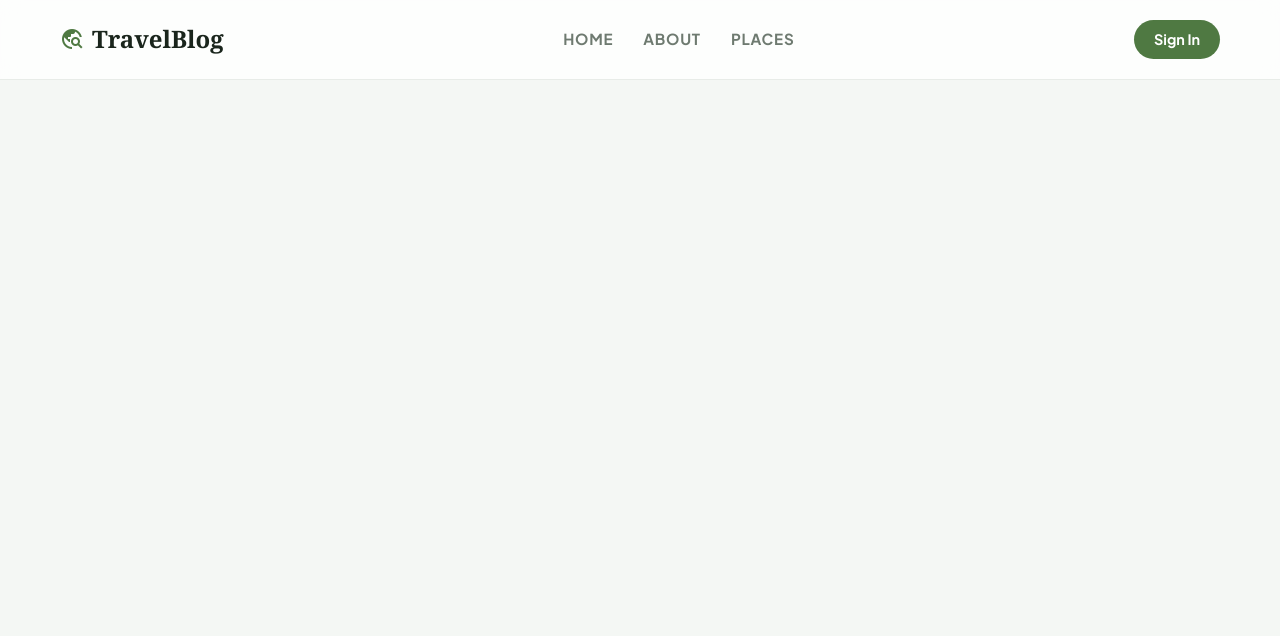
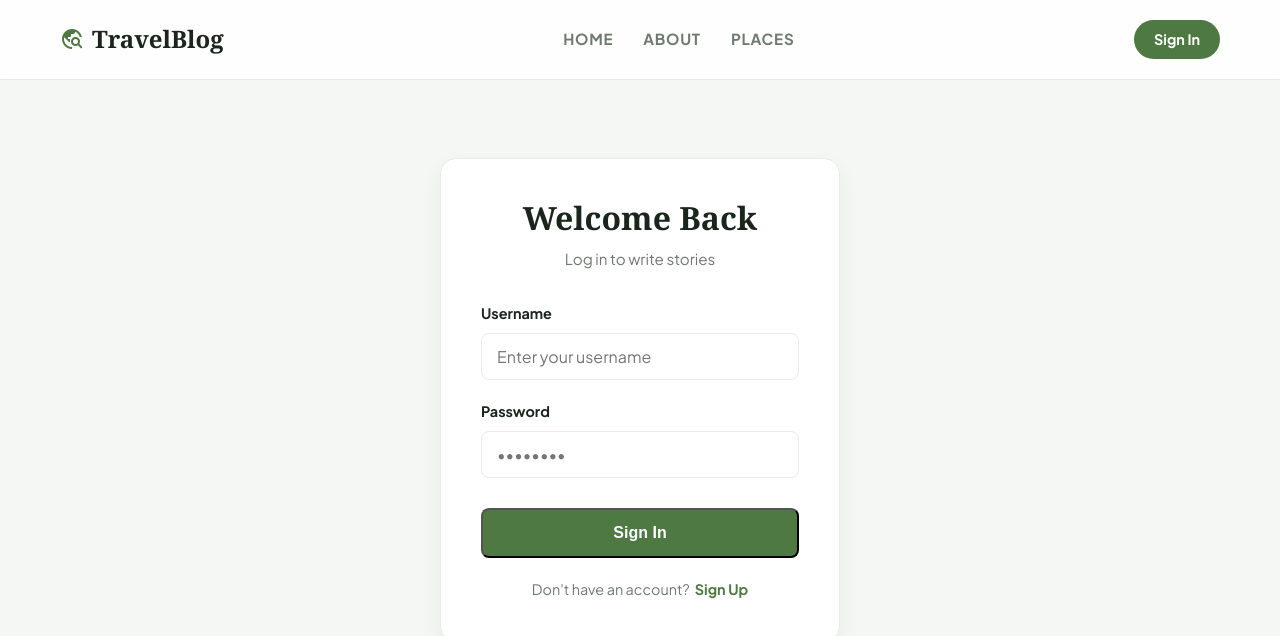
Before and after one commit to Feupierrre/TravelBlog, a React (Vite) app in the folder frontend/: page /login in a window 1280 px wide. Shown: the top 636 px of the page. Built offline with nearby package versions, Linux system fonts and the light colour scheme.

Commit message:
Implement User Authentication (Register & Login) backend + frontend

```diff
--- a/frontend/src/App.jsx
+++ b/frontend/src/App.jsx
@@ -2,6 +2,8 @@ import { Routes, Route } from 'react-router-dom';
 import Header from './components/Header';
 import HomePage from './pages/HomePage';
 import PostPage from './pages/PostPage';
+import LoginPage from './pages/LoginPage';
+import RegisterPage from './pages/RegisterPage';
 
 function App() {
   return (
@@ -9,7 +11,9 @@ function App() {
       <Header />
       <Routes>
         <Route path="/" element={<HomePage />} />
-        <Route path='/post/:slug' element={<PostPage />} />
+        <Route path="/post/:slug" element={<PostPage />} />
+        <Route path="/login" element={<LoginPage />} />
+        <Route path="/register" element={<RegisterPage />} />
       </Routes>
     </>
   );
--- a/frontend/src/components/Header.jsx
+++ b/frontend/src/components/Header.jsx
@@ -1,7 +1,20 @@
-import { Link } from 'react-router-dom';
+import { Link, useNavigate } from 'react-router-dom';
 import './Header.css';
 
 const Header = () => {
+    const navigate = useNavigate();
+
+    const isAuthenticated = !!localStorage.getItem('accessToken');
+    const username = localStorage.getItem('username');
+
+    const handleLogout = () => {
+        localStorage.removeItem('accessToken');
+        localStorage.removeItem('refreshToken');
+        localStorage.removeItem('username');
+
+        window.location.reload();
+    };
+
     return (
         <header className="header">
             <div className="header-container">
@@ -17,7 +30,28 @@ const Header = () => {
                 </nav>
 
                 <div className="auth-buttons">
-                    <Link to="/login" className="btn-login">Sign In</Link>
+                    {isAuthenticated ? (
+                        <div style={{ display: 'flex', alignItems: 'center', gap: '15px' }}>
+                            <span style={{ fontWeight: 'bold', color: 'var(--color-primary)' }}>
+                                @{username}
+                            </span>
+                            <button
+                                onClick={handleLogout}
+                                style={{
+                                    background: 'none',
+                                    border: '1px solid var(--color-border)',
+                                    padding: '8px 16px',
+                                    borderRadius: '50px',
+                                    cursor: 'pointer',
+                                    fontSize: '0.9rem'
+                                }}
+                            >
+                                Log Out
+                            </button>
+                        </div>
+                    ) : (
+                        <Link to="/login" className="btn-login">Sign In</Link>
+                    )}
                 </div>
             </div>
         </header>
--- /dev/null
+++ b/frontend/src/pages/Auth.css
@@ -0,0 +1,92 @@
+.auth-container {
+    min-height: 80vh;
+    display: flex;
+    align-items: center;
+    justify-content: center;
+    padding: 20px;
+}
+
+.auth-card {
+    background: white;
+    padding: 40px;
+    border-radius: var(--radius-lg);
+    box-shadow: 0 10px 25px rgba(0,0,0,0.05);
+    width: 100%;
+    max-width: 400px;
+    text-align: center;
+    border: 1px solid var(--color-border);
+}
+
+.auth-title {
+    font-family: var(--font-serif);
+    font-size: 2rem;
+    margin-bottom: 10px;
+    color: var(--color-text-main);
+}
+
+.auth-subtitle {
+    color: var(--color-text-muted);
+    margin-bottom: 30px;
+    font-size: 0.95rem;
+}
+
+.auth-form {
+    display: flex;
+    flex-direction: column;
+    gap: 20px;
+}
+
+.form-group {
+    text-align: left;
+}
+
+.form-group label {
+    display: block;
+    margin-bottom: 8px;
+    font-size: 0.9rem;
+    font-weight: 600;
+    color: var(--color-text-main);
+}
+
+.form-input {
+    width: 100%;
+    padding: 12px 15px;
+    border: 1px solid var(--color-border);
+    border-radius: var(--radius-md);
+    font-size: 1rem;
+    font-family: var(--font-sans);
+    transition: all 0.2s;
+}
+
+.form-input:focus {
+    outline: none;
+    border-color: var(--color-primary);
+    box-shadow: 0 0 0 3px rgba(79, 121, 66, 0.1);
+}
+
+.auth-btn {
+    background-color: var(--color-primary);
+    color: white;
+    padding: 14px;
+    border-radius: var(--radius-md);
+    font-weight: 700;
+    font-size: 1rem;
+    margin-top: 10px;
+    transition: background 0.2s;
+}
+
+.auth-btn:hover {
+    background-color: var(--color-primary-hover);
+}
+
+.auth-footer {
+    margin-top: 20px;
+    font-size: 0.9rem;
+    color: var(--color-text-muted);
+}
+
+.auth-link {
+    color: var(--color-primary);
+    font-weight: 600;
+    margin-left: 5px;
+}
--- /dev/null
+++ b/frontend/src/pages/LoginPage.jsx
@@ -0,0 +1,82 @@
+import { useState } from "react";
+import { Link, useNavigate } from 'react-router-dom';
+import './Auth.css';
+
+const LoginPage = () => {
+    const [username, setUsername] = useState('');
+    const [password, setPassword] = useState('');
+    const [error, setError] = useState('');
+    const navigate = useNavigate();
+
+    const handleSubmit = async (e) => {
+        e.preventDefault();
+        setError('');
+
+        try {
+            const response = await fetch('http://127.0.0.1:8000/api/token/pair', {
+                method: 'POST',
+                headers: {'Content-Type': 'application/json'},
+                body: JSON.stringify({username, password})
+            });
+
+            const data = await response.json();
+
+            if (response.ok) {
+                localStorage.setItem('accessToken', data.access);
+                localStorage.setItem('refreshToken', data.refresh);
+                localStorage.setItem('username', username);
+
+                navigate('/');
+                window.location.reload();
+            } else {
+                console.error("Login failed:", data);
+                setError('Incorrect login or password.');
+            }
+        } catch (err) {
+            console.error("Network error:", err);
+            setError('Network error. Try again later.');
+        }
+    };
+
+    return (
+        <div className="auth-container">
+            <div className="auth-card">
+                <h1 className="auth-title">Welcome Back</h1>
+                <p className="auth-subtitle">Log in to write stories</p>
+
+                <form onSubmit={handleSubmit} className="auth-form">
+                    <div className="form-group">
+                        <label>Username</label>
+                        <input
+                            type="text"
+                            className="form-input"
+                            value={username}
+                            onChange={(e) => setUsername(e.target.value)}
+                            placeholder="Enter your username"
+                            required
+                        />
+                    </div>
+                    <div className="form-group">
+                        <label>Password</label>
+                        <input
+                            type="password"
+                            className="form-input"
+                            value={password}
+                            onChange={(e) => setPassword(e.target.value)}
+                            placeholder="••••••••"
+                            required
+                        />
+                    </div>
+                    {error && <p style={{ color: 'red', fontSize: '0.9rem' }}>{error}</p>}
+                    <button type="submit" className="auth-btn">Sign In</button>
+                </form>
+                <div className="auth-footer">
+                    Don't have an account?
+                    <Link to="/register" className="auth-link">Sign Up</Link>
+                </div>
+            </div>
+        </div>
+    );
+};
+
+export default LoginPage;
--- /dev/null
+++ b/frontend/src/pages/RegisterPage.jsx
@@ -0,0 +1,90 @@
+import { useState } from 'react';
+import { Link, useNavigate } from 'react-router-dom';
+import './Auth.css';
+
+const RegisterPage = () => {
+    const [username, setUsername] = useState('');
+    const [email, setEmail] = useState('');
+    const [password, setPassword] = useState('');
+    const [error, setError] = useState('');
+    const navigate = useNavigate();
+
+    const handleSubmit = async (e) => {
+        e.preventDefault();
+        setError('');
+
+        try {
+            const response = await fetch('http://127.0.0.1:8000/api/register', {
+                method: 'POST',
+                headers: { 'Content-Type': 'application/json' },
+                body: JSON.stringify({ username, email, password })
+            });
+
+            const data = await response.json();
+
+            if (response.ok) {
+                alert("Account created! Please log in.");
+                navigate('/login');
+            } else {
+                setError(data.message || 'Ошибка регистрации');
+            }
+        } catch (err) {
+            setError('Ошибка сети. Попробуйте позже.');
+        }
+    };
+
+    return (
+        <div className="auth-container">
+            <div className="auth-card">
+                <h1 className="auth-title">Join Us</h1>
+                <p className="auth-subtitle">Create your account to start writing</p>
+
+                <form onSubmit={handleSubmit} className="auth-form">
+                    <div className="form-group">
+                        <label>Username</label>
+                        <input
+                            type="text"
+                            className="form-input"
+                            value={username}
+                            onChange={(e) => setUsername(e.target.value)}
+                            required
+                        />
+                    </div>
+
+                    <div className="form-group">
+                        <label>Email</label>
+                        <input
+                            type="email"
+                            className="form-input"
+                            value={email}
+                            onChange={(e) => setEmail(e.target.value)}
+                            required
+                        />
+                    </div>
+
+                    <div className="form-group">
+                        <label>Password</label>
+                        <input
+                            type="password"
+                            className="form-input"
+                            value={password}
+                            onChange={(e) => setPassword(e.target.value)}
+                            required
+                        />
+                    </div>
+
+                    {error && <p style={{ color: 'red', fontSize: '0.9rem' }}>{error}</p>}
+
+                    <button type="submit" className="auth-btn">Sign Up</button>
+                </form>
+
+                <div className="auth-footer">
+                    Already have an account?
+                    <Link to="/login" className="auth-link">Log In</Link>
+                </div>
+            </div>
+        </div>
+    );
+};
+
+export default RegisterPage;
```
Also changed, not shown: 2 other files (tests, documents, lock files or other folders).
